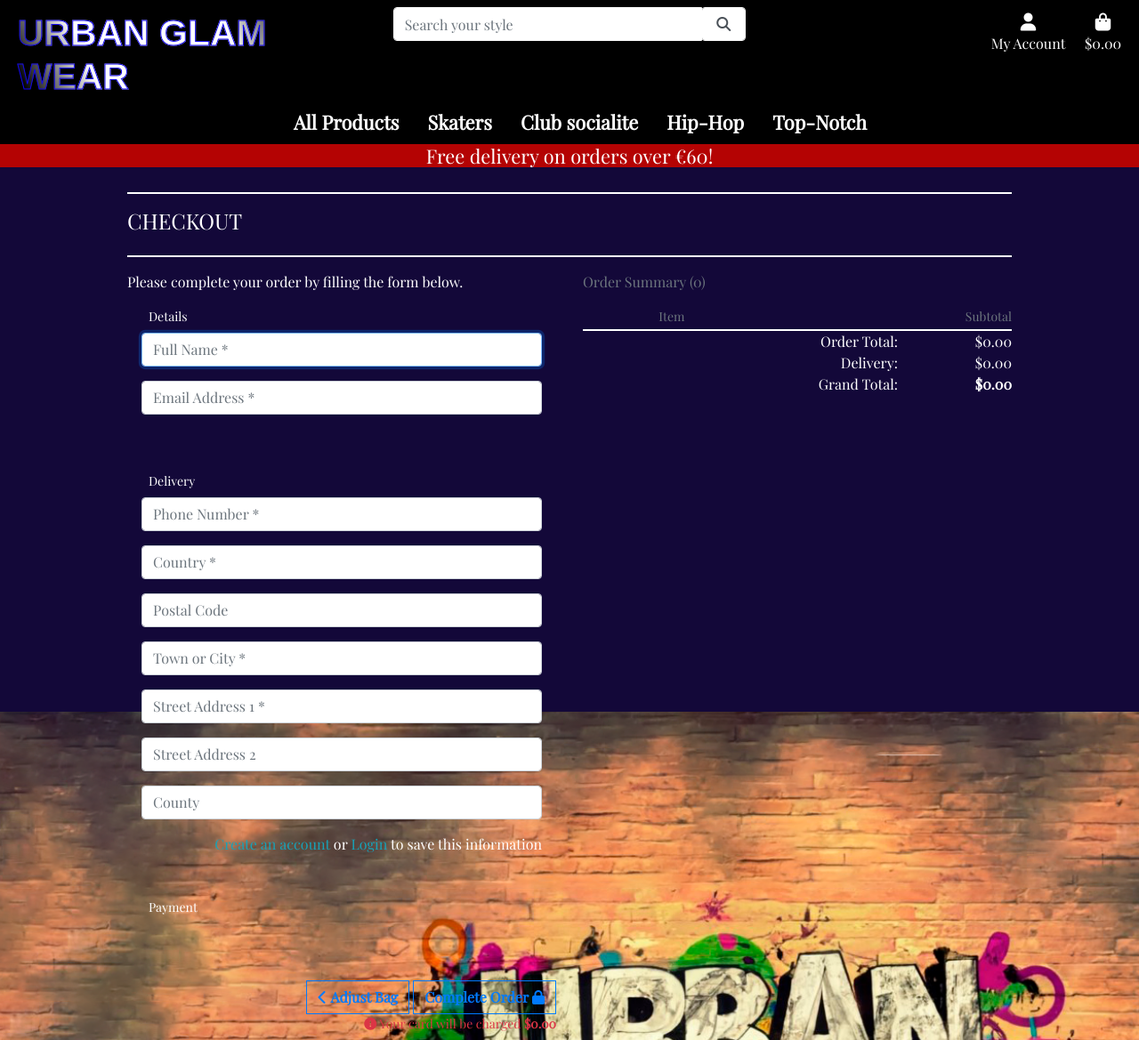
After one commit to MiguelSanLeon/urban-galm-wear, a Django app: template checkout/templates/checkout/checkout.html in a window 1280 px wide. The commit adds this page. Shown: the whole page at 89% size. Run offline with Django 3.2, Linux system fonts and the light colour scheme; the template is opened without the code that fills it: values that come from a table or form of the project are taken from there, others are empty; some libraries are stand-ins or nearby versions; some web fonts are replaced.

Commit message:
Added checkout views and templates

```diff
--- a/bag/templates/bag/bag.html
+++ b/bag/templates/bag/bag.html
@@ -97,7 +97,7 @@
                                         </span>
                                         <span class="text-uppercase text-white">Keep Shopping</span>
                                     </a>
-                                    <a href="" class="btn btn-outline-primary rounded-0 btn-lg text-white">
+                                    <a href="{% url 'checkout' %}" class="btn btn-outline-primary rounded-0 btn-lg text-white">
                                         <span class="text-uppercase text-white">Secure Checkout</span>
                                         <span class="icon-b">
                                             <i class="fas fa-lock"></i>
--- /dev/null
+++ b/checkout/templates/checkout/checkout.html
@@ -0,0 +1,137 @@
+{% extends "base.html" %}
+{% load static %}
+{% load bag_tools %}
+
+
+{% block extra_css %}
+    <link rel="stylesheet" href="{% static 'checkout/css/checkout.css' %}">
+{% endblock %}
+
+{% block page_header %}
+<div class="container header-container">
+    <div class="row">
+        <div class="col"></div>
+    </div>
+</div>
+{% endblock %}
+
+{% block content %}
+    <div class="overlay"></div>
+    <div class="container">
+        <div class="row">
+            <div class="col">
+                <hr>
+                <h4 class="logo-font mb-4">Checkout</h4>
+                <hr>
+            </div>
+        </div>
+        <div class="row">
+            <div class="col-12 col-lg-6 order-lg-last mb-5">
+                <p class="text-muted">Order Summary ({{ product_count }})</p>
+                <div class="row">
+                    <div class="col-7 offset-2">
+                        <p class="mb-1 mt-0 small text-muted">Item</p>
+                    </div>
+                    <div class="col-3 text-right">
+                        <p class="mb-1 mt-0 small text-muted">Subtotal</p>
+                    </div>
+                </div>
+                {% for item in bag_items %}
+                    <div class="row">
+                        <div class="col-2 mb-1">
+                            <a href="{% url 'product_detail' item.product.id %}">
+                                {% if item.product.image %}
+                                    <img class="w-100" src="{{ item.product.image.url }}" alt="{{ product.name }}">
+                                {% else %}
+                                    <img class="w-100" src="/media/noimage.png" alt="{{ product.name }}">
+                                {% endif %}
+                            </a>
+                        </div>
+                        <div class="col-7">
+                            <p class="my-0"><strong>{{ item.product.name }}</strong></p>
+                            <p class="my-0 small">Size: {% if item.product.has_sizes %}{{ item.size|upper }}{% else %}N/A{% endif %}</p>
+                            <p class="my-0 small text-muted">Qty: {{ item.quantity }}</p>
+                        </div>
+                        <div class="col-3 text-right">
+                            <p class="my-0 small text-muted">${{ item.product.price | calc_subtotal:item.quantity }}</p>
+                        </div>
+                    </div>
+                {% endfor %}
+                <hr class="my-0">
+                <div class="row text-white text-right">
+                    <div class="col-7 offset-2">
+                        <p class="my-0">Order Total:</p>
+                        <p class="my-0">Delivery:</p>
+                        <p class="my-0">Grand Total:</p>
+                    </div>
+                    <div class="col-3">
+                        <p class="my-0">${{ total | floatformat:2 }}</p>
+                        <p class="my-0">${{ delivery | floatformat:2 }}</p>
+                        <p class="my-0"><strong>${{ grand_total | floatformat:2 }}</strong></p>
+                    </div>
+                </div>
+            </div>
+            <div class="col-12 col-lg-6">
+               <p class="text-white">Please complete your order by filling the form below.</p>
+               <form action="{% url 'checkout' %}" method="POST" id="payment-form">
+                    {% csrf_token %}
+                    <fieldset class="rounded px-3 mb-5">
+                        <legend class="fieldset-label small text-white px-2 w-auto">Details</legend>
+                        {{ order_form.full_name | as_crispy_field }}
+                        {{ order_form.email | as_crispy_field }}
+                    </fieldset>
+                    <fieldset class="rounded px-3 mb-5">
+                        <legend class="fieldset-label small text-white px-2 w-auto">Delivery</legend>
+                        {{ order_form.phone_number | as_crispy_field }}
+                        {{ order_form.country | as_crispy_field }}
+                        {{ order_form.postcode | as_crispy_field }}
+                        {{ order_form.town_or_city | as_crispy_field }}
+                        {{ order_form.street_address1 | as_crispy_field }}
+                        {{ order_form.street_address2 | as_crispy_field }}
+                        {{ order_form.county | as_crispy_field }}
+                        <div class="form-check form-check-inline float-right mr-0">
+                            {% if user.is_authenticated %}
+                                <label for="id-save-info" class="form-check-label">Save this delivert information to my profile</label>
+                                <input type="checkbox" class="form-check-input ml-2 mr-0" id="id-save-info" name="save-info" checked>
+                            {% else %}
+                                <label for="id-save-info" class="form-check-label">
+                                    <a href="{% url 'account_signup' %}" class="text-info">Create an account</a> or
+                                    <a href="{% url 'account_login' %}" class="text-info">Login</a> to save this information
+                                </label>
+                            {% endif %}
+                        </div>
+                    </fieldset>
+                    <fieldset class="px-3">
+                        <legend class="fieldset-label small text-white px-2 w-auto">Payment</legend>
+                        <!-- A stripe card element will go here -->
+                        <div class="mb-3" id="card-element"></div>
+
+                        <!-- Used to display form errors -->
+                        <div class="mb-3 text-danger" id="card-errors" role="alert"></div>
+                    </fieldset>
+
+                    <div class="submit-button text-right mt-5 mb-2">
+						<a href="{% url 'view_bag' %}" class="btn btn-outline-primary rounded-0">
+							<span class="icon-b">
+								<i class="fas fa-chevron-left"></i>
+							</span>
+							<span class="font-weight-bold">Adjust Bag</span>
+						</a>
+						<button id="submit-button" class="btn btn-outline-primary rounded-0">
+							<span class="font-weight-bold">Complete Order</span>
+							<span class="icon-b">
+								<i class="fas fa-lock"></i>
+							</span>
+						</button>
+						<p class="small text-danger my-0">
+							<span class="icon-b">
+								<i class="fas fa-exclamation-circle"></i>
+							</span>
+							<span>Your card will be charged <strong>${{ grand_total|floatformat:2 }}</strong></span>
+						</p>
+					</div>
+               </form>
+            </div>
+        </div>
+    </div>
+{% endblock %}
--- /dev/null
+++ b/checkout/urls.py
@@ -0,0 +1,7 @@
+from django.urls import path
+from . import views
+
+
+urlpatterns = [
+    path('', views.checkout, name='checkout'),
+]
--- a/requirements.txt
+++ b/requirements.txt
@@ -1,9 +1,10 @@
 asgiref==3.7.2
 Django==3.2.23
 django-allauth==0.41.0
+django-crispy-forms==1.14.0
 oauthlib==3.2.2
+pillow==10.2.0
 python3-openid==3.2.0
 pytz==2023.3.post1
 requests-oauthlib==1.3.1
 sqlparse==0.4.4
-pillow===10.2.0
--- a/urban_glam_wear/urls.py
+++ b/urban_glam_wear/urls.py
@@ -24,4 +24,5 @@ urlpatterns = [
     path('', include('home.urls')),
     path('products/', include('products.urls')),
     path('bag/', include('bag.urls')),
+    path('checkout/', include('checkout.urls')),
 ] + static(settings.MEDIA_URL, document_root=settings.MEDIA_ROOT)
```
Also changed, not shown: checkout/views.py (+17 -2 lines), urban_glam_wear/settings.py (+10 -0 lines), checkout/static/checkout/css/checkout.css (added).
